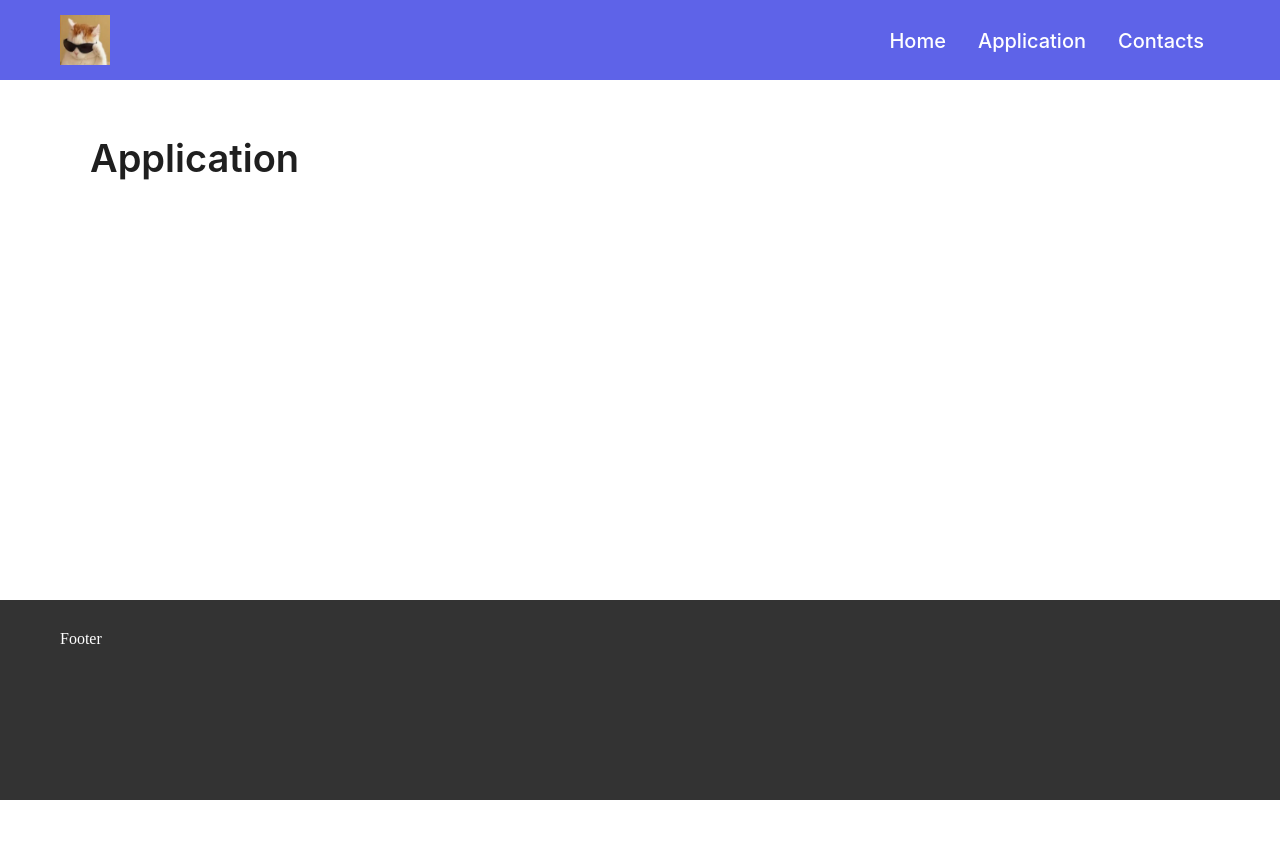
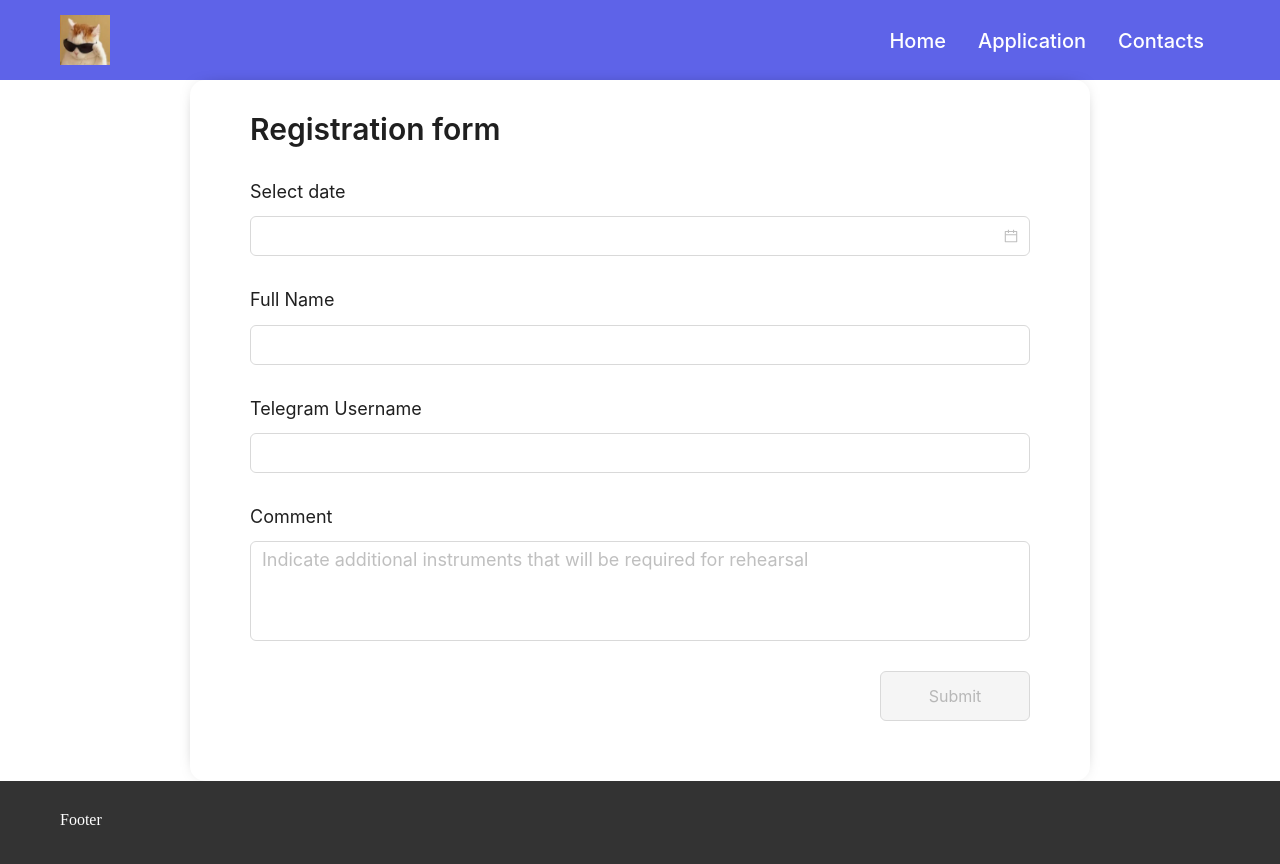
Before and after one commit to ledenev-viktor/music-studio, a Next.js app: page /application in a window 1280 px wide. Shown: the top 864 px of the page. Before the commit the page ends 800 px from the top, so only its background shows below. Built offline with nearby package versions, Linux system fonts and the light colour scheme; no server answers.

Commit message:
finalizing the form, sending data

```diff
--- a/pages/api/supabase/index.ts
+++ b/pages/api/supabase/index.ts
@@ -5,8 +5,12 @@ export default async function handler(
     req: NextApiRequest,
     res: NextApiResponse,
 ) {
+    switch (req.method) {
+        case 'GET':
             try {
-        const { data, error } = await supabase.from('appointments').select('*');
+                const { data, error } = await supabase
+                    .from('appointments')
+                    .select('*');
 
                 if (error) {
                     throw new Error(error.message);
@@ -16,4 +20,24 @@ export default async function handler(
             } catch (error) {
                 res.status(500).json({ success: false, error: error });
             }
+            break;
+
+        case 'POST':
+            try {
+                const { data, error } = await supabase
+                    .from('appointments')
+                    .insert(req.body.data);
+
+                console.log(error);
+
+                if (error) {
+                    throw new Error(error.message);
                 }
+
+                res.status(200).json({ data });
+            } catch (error) {
+                res.status(500).json({ success: false, error: error });
+            }
+            break;
+    }
+}
--- a/pages/application/index.tsx
+++ b/pages/application/index.tsx
@@ -1,18 +1,5 @@
-import { Flex, Typography } from 'antd';
+import { RegistrationForm } from '~components/wigets/registration';
 
 export default function Page() {
-    const { Title } = Typography;
-
-    return (
-        <Flex
-            vertical
-            justify="center"
-            align="center"
-            style={{ padding: '30px' }}
-        >
-            <Flex justify="start" style={{ width: '100%' }}>
-                <Title>Application</Title>
-            </Flex>
-        </Flex>
-    );
+    return <RegistrationForm />;
 }
--- a/src/components/wigets/registration/component.tsx
+++ b/src/components/wigets/registration/component.tsx
@@ -1,8 +1,10 @@
-import { FC } from 'react';
-import { Flex, Typography } from 'antd';
-import { useFormContext, FieldValues } from 'react-hook-form';
+import { useEffect, useState } from 'react';
+import { Flex, Typography, notification } from 'antd';
+import { useFormContext, FieldValues, useWatch } from 'react-hook-form';
 import styled from '@emotion/styled';
 import moment from 'moment';
+import type { CalendarEvent, CalendarEventWithLabel } from '~types/google';
+import { sendDataAppointments } from '~hooks/send-events-form';
 import {
     FormDatePicker,
     FormInput,
@@ -10,30 +12,80 @@ import {
     TimeSlots,
     Button,
 } from '~components/ui/hook-form';
-import { timeslots } from './mock/timeslots';
 
 type RegFormBaseProps = {
     className?: string;
-    onSubmit: (data: FieldValues) => void;
+    eventsData: {
+        days: string[];
+        events: CalendarEvent[];
+    };
 };
 
-export const FormComponentBase: FC<RegFormBaseProps> = ({
+export const FormComponentBase = ({
     className,
-    onSubmit,
-}) => {
-    const { Title } = Typography;
+    eventsData,
+}: RegFormBaseProps) => {
+    const { Title, Text } = Typography;
     const { handleSubmit, control } = useFormContext();
+    const [currentEvents, setCurrentEvents] = useState([]);
+    const [toast, contextToast] = notification.useNotification();
+
+    const openToast = () => {
+        toast['success']({
+            message: 'Application sent!',
+        });
+    };
+
+    const { reset, resetField } = useFormContext();
+
+    const dateValue = useWatch({ control, name: 'date' });
+
+    const onSubmit = async (data: FieldValues) => {
+        sendDataAppointments(data).then((res) => {
+            if (res.status === 200) openToast();
+        });
+        setCurrentEvents([]);
+        reset();
+    };
+
+    useEffect(() => {
+        if (!eventsData.days || !dateValue) return;
+        setCurrentEvents([]);
+        resetField('timeSlotsEvent');
+
+        const formatCurrentDate = moment(dateValue.$d).format('YYYY-MM-DD');
+
+        const dayEvent = eventsData.days?.find(
+            (element: string) => element === formatCurrentDate,
+        );
+
+        let eventsWithLabel = [];
+        if (dayEvent) {
+            eventsWithLabel = eventsData.events[dayEvent].map(
+                (event: CalendarEventWithLabel) => {
+                    event.label = {
+                        start: moment(event.start.dateTime).format('hh:mm'),
+                        end: moment(event.end.dateTime).format('hh:mm'),
+                    };
+
+                    return event;
+                },
+            );
+        }
+        setCurrentEvents(eventsWithLabel);
+    }, [dateValue, eventsData, handleSubmit, resetField]);
 
     return (
         <form className={className} onSubmit={handleSubmit(onSubmit)}>
+            {contextToast}
             <Title level={2}>Registration form</Title>
             <FormDatePicker
                 name="date"
                 placeholder=""
                 label="Select date"
-                disabledDate={(current) =>
-                    current && current < moment().startOf('day')
-                }
+                disabledDate={(current) => {
+                    return current && current < moment().startOf('day');
+                }}
                 rules={{
                     required: {
                         value: true,
@@ -41,10 +93,11 @@ export const FormComponentBase: FC<RegFormBaseProps> = ({
                     },
                 }}
             />
+            {currentEvents.length > 0 ? (
                 <TimeSlots
-                name="timeSlotEvent"
+                    name="timeSlotsEvent"
                     label="Available timeslots"
-                timeslots={timeslots}
+                    timeslots={currentEvents}
                     rules={{
                         required: {
                             value: true,
@@ -52,6 +105,14 @@ export const FormComponentBase: FC<RegFormBaseProps> = ({
                         },
                     }}
                 />
+            ) : (
+                dateValue && (
+                    <Text>
+                        There are no appointments on this day. Please choose
+                        another day.
+                    </Text>
+                )
+            )}
             <FormInput
                 name="userName"
                 label="Full Name"
@@ -81,7 +142,9 @@ export const FormComponentBase: FC<RegFormBaseProps> = ({
                 placeholder="Indicate additional instruments that will be required for rehearsal"
             />
             <Flex>
-                <Button htmlType="submit">Submit</Button>
+                <Button disabled={!currentEvents.length} htmlType="submit">
+                    Submit
+                </Button>
             </Flex>
         </form>
     );
--- a/src/components/wigets/registration/index.tsx
+++ b/src/components/wigets/registration/index.tsx
@@ -1,16 +1,21 @@
-import { FC } from 'react';
+import { FC, useEffect, useState } from 'react';
 import { useForm, FieldValues, FormProvider } from 'react-hook-form';
+import moment from 'moment';
+import { useGetEvents } from '~hooks/events';
 import { FormComponent } from './component';
 
 type RegistrationFormProps = {
     className?: string;
 };
-const RegistrationForm: FC<RegistrationFormProps> = () => {
+
+export const RegistrationForm: FC<RegistrationFormProps> = () => {
+    const { data: events } = useGetEvents();
+
     const defaultValues = {
         date: '',
         userName: '',
         userNameTelegram: '',
-        timeSlotEvent: [],
+        timeSlotsEvent: [],
         comment: '',
     };
 
@@ -19,18 +24,42 @@ const RegistrationForm: FC<RegistrationFormProps> = () => {
         mode: 'onChange',
     });
 
-    const { reset } = form;
+    const [eventsSortedDays, setEventsSortedDays] = useState({
+        days: [],
+        events: [],
+    });
+    useEffect(() => {
+        const eventsWithDays: any = {
+            days: [],
+            events: {},
+        };
 
-    const onSubmit = (data: FieldValues) => {
-        console.log('data', data);
-        reset();
-    };
+        events?.forEach((event) => {
+            const date = moment(event.start.dateTime).format('YYYY-MM-DD');
+            if (!date) return;
+
+            if (date in eventsWithDays.events) {
+                eventsWithDays.events[date]?.push({
+                    ...event,
+                });
+            } else {
+                eventsWithDays.events[date] = [
+                    {
+                        ...event,
+                    },
+                ];
+                eventsWithDays.days.push(date);
+            }
+        });
+
+        setEventsSortedDays(eventsWithDays);
+    }, [events]);
 
     return (
-        <FormProvider {...form}>
-            <FormComponent onSubmit={onSubmit} />
-        </FormProvider>
+        <>
+            <FormProvider {...form}>
+                <FormComponent eventsData={eventsSortedDays} />
+            </FormProvider>
+        </>
     );
 };
-
-export default RegistrationForm;
--- a/src/components/wigets/registration/types/form.ts
+++ /dev/null
@@ -1,5 +0,0 @@
-export type TimeSlot = {
-    id: string;
-    value: string;
-    label: string;
-};
--- /dev/null
+++ b/src/hooks/send-events-form.ts
@@ -0,0 +1,26 @@
+import { FieldValues } from 'react-hook-form';
+import { CalendarEvent } from '~types/google';
+import api from '~lib/api.helper';
+
+export const sendDataAppointments = async (sendData: FieldValues) => {
+    const { timeSlotsEvent, userName, userNameTelegram, comment } = sendData;
+    const sendArrayData = timeSlotsEvent.map((slot: CalendarEvent) => {
+        return {
+            id_calendar: slot.id,
+            createdAt: slot.created,
+            fullName: userName,
+            comment: comment,
+            telegram: userNameTelegram,
+            startTime: slot.start.dateTime,
+            endTime: slot.end.dateTime,
+            status: 'PENDING',
+            // updatedAt: slot.updated,
+        };
+    });
+
+    const data = await api.post('api/supabase', {
+        data: sendArrayData,
+    });
+
+    return data;
+};
```
Also changed, not shown: src/components/ui/hook-form/timeslots/index.tsx (+13 -7 lines), src/components/wigets/registration/mock/timeslots.ts (deleted, +0 -34 lines), src/types/google.ts (+11 -8 lines). Lines whose indentation alone changed are shown as unchanged.
